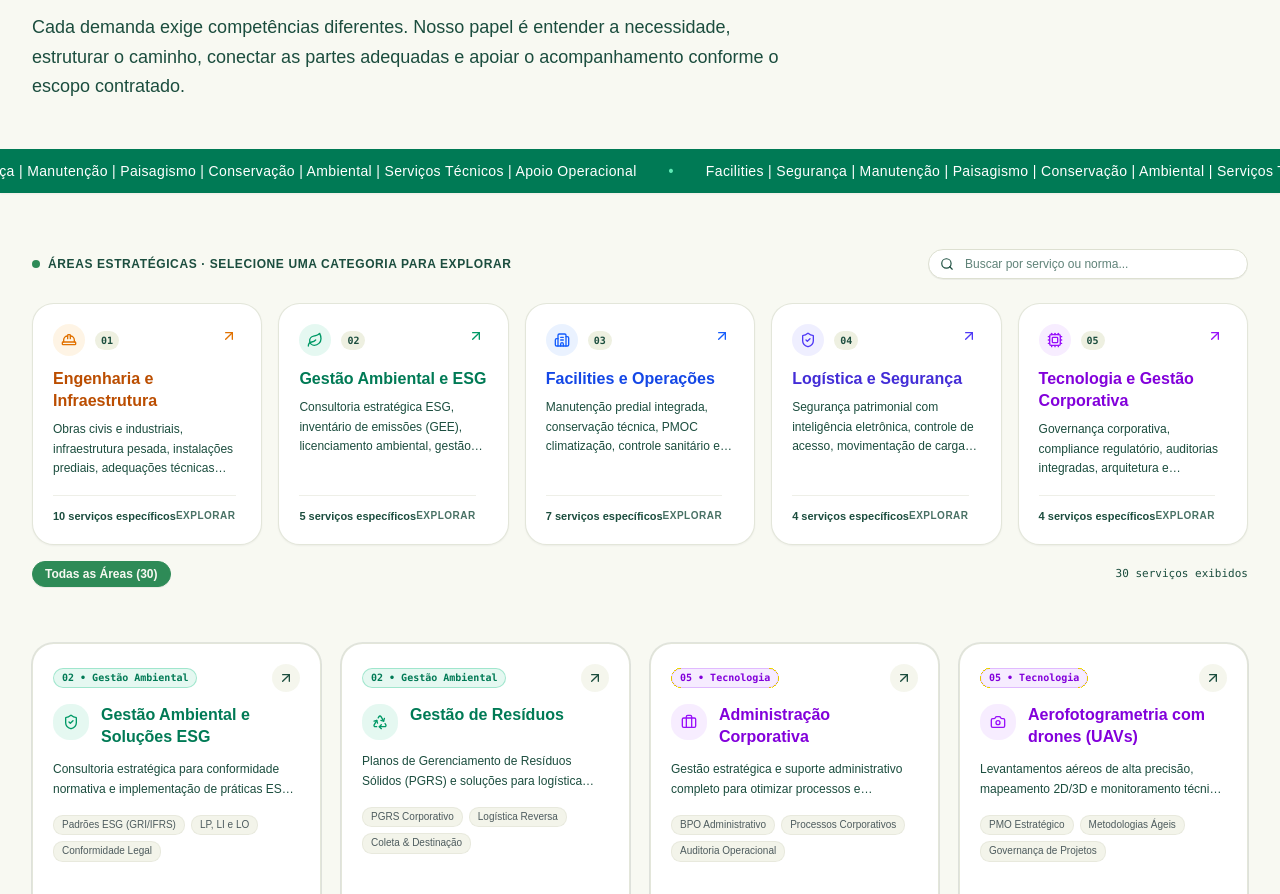
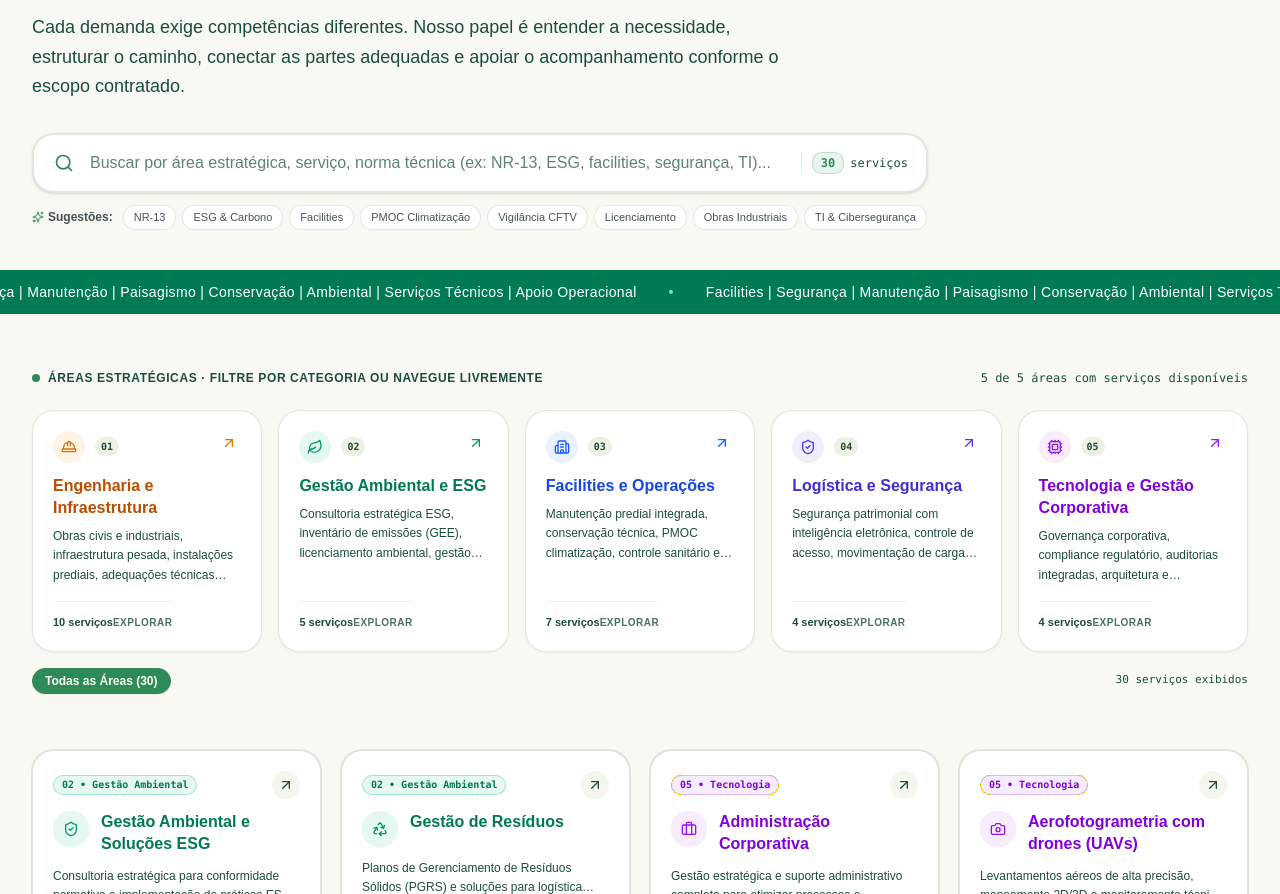
Before and after one commit to alanhspinheiro/greenverse, a React (Vite) app: page / in a window 1280 px wide. Shown: the part 2605-3499 px from the top of the page. Built offline with nearby package versions, Linux system fonts and the light colour scheme.

Commit message:
adicionando busca
adicionando busca por serviços

```diff
--- a/src/components/SolutionsSection.tsx
+++ b/src/components/SolutionsSection.tsx
@@ -6,7 +6,7 @@ import {
   ArrowUpRight, ArrowRight, Eye, CheckCircle2,
   HardHat, Leaf, Building2, ShieldCheck, Cpu,
   Layers, Search, Sparkles, PhoneCall, ChevronRight,
-  ExternalLink, Check
+  ExternalLink, Check, X, Filter
 } from 'lucide-react';
 import { Button } from '@/components/ui/button';
 import { Badge } from '@/components/ui/badge';
@@ -251,7 +251,6 @@ export const getTagsForService = (id: string): string[] => {
 
 export const SolutionsSection: React.FC = () => {
   const { t } = useLanguage();
-  // By default, show all or default to the first area if preferred
   const [selectedAreaId, setSelectedAreaId] = useState<string>('all');
   const [searchQuery, setSearchQuery] = useState<string>('');
   const [previewService, setPreviewService] = useState<typeof SERVICES[0] | null>(null);
@@ -261,28 +260,80 @@ export const SolutionsSection: React.FC = () => {
     return STRATEGIC_AREAS.find((a) => a.id === selectedAreaId) || null;
   }, [selectedAreaId]);
 
-  // Filtered services
+  // Calculate live matching service counts for each strategic area while typing
+  const areaMatchCounts = useMemo(() => {
+    const q = searchQuery.toLowerCase().trim();
+    const counts: Record<string, number> = {};
+
+    STRATEGIC_AREAS.forEach((area) => {
+      if (!q) {
+        counts[area.id] = area.serviceIds.length;
+        return;
+      }
+
+      const areaSelfMatch =
+        area.title.toLowerCase().includes(q) ||
+        area.shortTitle.toLowerCase().includes(q) ||
+        area.description.toLowerCase().includes(q) ||
+        area.keyHighlights.some((h) => h.toLowerCase().includes(q));
+
+      const matchingServicesInArea = SERVICES.filter((s) => {
+        if (!area.serviceIds.includes(s.id)) return false;
+        if (areaSelfMatch) return true;
+        const matchTitle = s.title.toLowerCase().includes(q);
+        const matchDesc = s.description.toLowerCase().includes(q);
+        const tags = getTagsForService(s.id);
+        const matchTags = tags.some((t) => t.toLowerCase().includes(q));
+        const matchDetails = s.details?.some((d: any) =>
+          d.category?.toLowerCase().includes(q) ||
+          d.items?.some((it: string) => it.toLowerCase().includes(q))
+        );
+        return matchTitle || matchDesc || matchTags || matchDetails;
+      });
+
+      counts[area.id] = matchingServicesInArea.length;
+    });
+
+    return counts;
+  }, [searchQuery]);
+
+  // Total matching strategic areas
+  const matchingAreasCount = useMemo(() => {
+    return STRATEGIC_AREAS.filter((area) => (areaMatchCounts[area.id] || 0) > 0).length;
+  }, [areaMatchCounts]);
+
+  // Filtered services based on current search query and selected area
   const filteredServices = useMemo(() => {
+    const q = searchQuery.toLowerCase().trim();
+
     return SERVICES.filter((service) => {
-      // Area filter
-      if (selectedAreaId !== 'all') {
-        const area = STRATEGIC_AREAS.find((a) => a.id === selectedAreaId);
-        if (!area || !area.serviceIds.includes(service.id)) {
+      const area = getAreaForService(service.id);
+
+      // If user selected an area, respect it (unless user is in 'all')
+      if (selectedAreaId !== 'all' && !area.serviceIds.includes(service.id)) {
         return false;
       }
-      }
 
-      // Search query filter
-      if (searchQuery.trim()) {
-        const q = searchQuery.toLowerCase().trim();
+      // If no search query, then area filter is sufficient
+      if (!q) return true;
+
+      // Area-level match
+      const areaMatch =
+        area.title.toLowerCase().includes(q) ||
+        area.shortTitle.toLowerCase().includes(q) ||
+        area.description.toLowerCase().includes(q) ||
+        area.keyHighlights.some((h) => h.toLowerCase().includes(q));
+
       const matchTitle = service.title.toLowerCase().includes(q);
       const matchDesc = service.description.toLowerCase().includes(q);
       const tags = getTagsForService(service.id);
       const matchTags = tags.some((tag) => tag.toLowerCase().includes(q));
-        return matchTitle || matchDesc || matchTags;
-      }
+      const matchDetails = service.details?.some((d: any) =>
+        d.category?.toLowerCase().includes(q) ||
+        d.items?.some((it: string) => it.toLowerCase().includes(q))
+      );
 
-      return true;
+      return areaMatch || matchTitle || matchDesc || matchTags || matchDetails;
     });
   }, [selectedAreaId, searchQuery]);
 
@@ -343,7 +394,7 @@ export const SolutionsSection: React.FC = () => {
       <div className="container mx-auto px-4 sm:px-6 lg:px-8 relative z-10">
 
         {/* Section Header (Inspired by reference image "Our Services" layout) */}
-        <div className="max-w-3xl mb-12">
+        <div className="max-w-3xl mb-8">
           <div className="inline-flex items-center gap-2 px-3 py-1 rounded-full bg-primary/10 border border-primary/20 text-primary text-xs font-semibold tracking-wider uppercase mb-3.5">
             <Sparkles className="h-3.5 w-3.5" />
             <span>{t.servicesSection.badge || 'PORTFÓLIO DE SOLUÇÕES'}</span>
@@ -355,6 +406,98 @@ export const SolutionsSection: React.FC = () => {
           <p className="text-muted-foreground text-base sm:text-lg mt-3.5 leading-relaxed font-normal">
             {t.servicesSection.lead || 'Cada demanda exige competências diferentes. Nosso papel é entender a necessidade, estruturar o caminho, conectar as partes adequadas e apoiar o acompanhamento conforme o escopo contratado.'}
           </p>
+        </div>
+
+        {/* PROMINENT TOP SEARCH BAR (Permite ao usuário filtrar rapidamente áreas e serviços enquanto digita) */}
+        <div className="mb-10 max-w-4xl">
+          <div className="relative flex items-center bg-card rounded-2xl border-2 border-border/80 focus-within:border-primary focus-within:ring-4 focus-within:ring-primary/10 shadow-sm transition-all p-1.5 sm:p-2">
+            <div className="pl-3 pr-2 text-primary flex items-center pointer-events-none">
+              <Search className="h-5 w-5" />
+            </div>
+
+            <input
+              type="text"
+              value={searchQuery}
+              onChange={(e) => setSearchQuery(e.target.value)}
+              placeholder="Buscar por área estratégica, serviço, norma técnica (ex: NR-13, ESG, facilities, segurança, TI)..."
+              className="w-full bg-transparent px-2 py-2 text-sm sm:text-base text-foreground placeholder:text-muted-foreground/70 focus:outline-none"
+            />
+
+            {/* Clear Button */}
+            {searchQuery && (
+              <button
+                onClick={() => setSearchQuery('')}
+                className="p-1.5 mr-1 rounded-xl text-muted-foreground hover:text-foreground hover:bg-muted transition-colors flex items-center gap-1 text-xs font-semibold shrink-0"
+                title="Limpar busca"
+              >
+                <X className="h-4 w-4" />
+                <span className="hidden sm:inline">Limpar</span>
+              </button>
+            )}
+
+            {/* Live Count Indicator Badge */}
+            <div className="hidden sm:flex items-center gap-1.5 pr-2.5 pl-2.5 border-l border-border/70 text-xs font-mono text-muted-foreground shrink-0">
+              <span className={`px-2 py-0.5 rounded-md font-bold ${
+                filteredServices.length > 0
+                  ? 'bg-primary/10 text-primary border border-primary/20'
+                  : 'bg-muted text-muted-foreground'
+              }`}>
+                {filteredServices.length}
+              </span>
+              <span>{filteredServices.length === 1 ? 'serviço' : 'serviços'}</span>
+            </div>
+          </div>
+
+          {/* Quick Filter Tag Suggestions */}
+          <div className="flex flex-wrap items-center gap-1.5 mt-3 text-xs text-muted-foreground">
+            <span className="font-semibold text-foreground/80 flex items-center gap-1 mr-1">
+              <Sparkles className="h-3 w-3 text-primary" /> Sugestões:
+            </span>
+            {['NR-13', 'ESG & Carbono', 'Facilities', 'PMOC Climatização', 'Vigilância CFTV', 'Licenciamento', 'Obras Industriais', 'TI & Cibersegurança'].map((chip) => {
+              const isSelected = searchQuery.toLowerCase() === chip.toLowerCase();
+              return (
+                <button
+                  key={chip}
+                  onClick={() => setSearchQuery(isSelected ? '' : chip)}
+                  className={`px-2.5 py-1 rounded-lg border text-[11px] font-medium transition-colors ${
+                    isSelected
+                      ? 'bg-primary text-primary-foreground border-primary shadow-xs'
+                      : 'bg-card hover:bg-muted text-foreground/80 border-border/70 hover:border-primary/40'
+                  }`}
+                >
+                  {chip}
+                </button>
+              );
+            })}
+          </div>
+
+          {/* Live Search Active Feedback Banner */}
+          {searchQuery && (
+            <div className="mt-3.5 p-3 rounded-xl bg-primary/5 border border-primary/20 flex flex-wrap items-center justify-between gap-2 text-xs">
+              <div className="flex items-center gap-2 text-foreground/90 font-medium">
+                <Filter className="h-3.5 w-3.5 text-primary" />
+                <span>
+                  Filtrando por <strong>"{searchQuery}"</strong>: {filteredServices.length} {filteredServices.length === 1 ? 'serviço encontrado' : 'serviços encontrados'} em {matchingAreasCount} {matchingAreasCount === 1 ? 'área estratégica' : 'áreas estratégicas'}.
+                </span>
+              </div>
+              <div className="flex items-center gap-2">
+                {selectedAreaId !== 'all' && (
+                  <button
+                    onClick={() => setSelectedAreaId('all')}
+                    className="text-primary hover:underline font-bold"
+                  >
+                    Ver em todas as áreas
+                  </button>
+                )}
+                <button
+                  onClick={() => setSearchQuery('')}
+                  className="text-muted-foreground hover:text-foreground underline ml-1"
+                >
+                  Limpar filtro
+                </button>
+              </div>
+            </div>
+          )}
         </div>
 
         {/* Minimalist Animated Continuous Ribbon (Preserved) */}
@@ -389,28 +532,12 @@ export const SolutionsSection: React.FC = () => {
             <div>
               <span className="text-xs font-bold uppercase tracking-wider text-muted-foreground flex items-center gap-2">
                 <span className="w-2 h-2 rounded-full bg-primary inline-block"></span>
-                Áreas Estratégicas · Selecione uma categoria para explorar
+                Áreas Estratégicas · Filtre por categoria ou navegue livremente
               </span>
             </div>
 
-            {/* Quick search input */}
-            <div className="relative max-w-xs w-full">
-              <Search className="h-3.5 w-3.5 absolute left-3 top-1/2 -translate-y-1/2 text-muted-foreground" />
-              <input
-                type="text"
-                placeholder="Buscar por serviço ou norma..."
-                value={searchQuery}
-                onChange={(e) => setSearchQuery(e.target.value)}
-                className="w-full pl-9 pr-3 py-1.5 text-xs rounded-xl border border-border bg-card text-foreground placeholder:text-muted-foreground/70 focus:outline-none focus:ring-1 focus:ring-primary shadow-2xs"
-              />
-              {searchQuery && (
-                <button
-                  onClick={() => setSearchQuery('')}
-                  className="absolute right-2.5 top-1/2 -translate-y-1/2 text-[10px] text-muted-foreground hover:text-foreground font-semibold"
-                >
-                  Limpar
-                </button>
-              )}
+            <div className="text-xs font-mono text-muted-foreground">
+              {matchingAreasCount} de 5 áreas com serviços disponíveis
             </div>
           </div>
 
@@ -419,13 +546,17 @@ export const SolutionsSection: React.FC = () => {
             {STRATEGIC_AREAS.map((area) => {
               const AreaIcon = area.icon;
               const isSelected = selectedAreaId === area.id;
+              const matchCount = areaMatchCounts[area.id] ?? area.serviceIds.length;
+              const hasMatches = matchCount > 0;
 
               return (
                 <button
                   key={area.id}
                   onClick={() => setSelectedAreaId(isSelected ? 'all' : area.id)}
                   className={`text-left p-5 rounded-2xl border transition-all duration-200 flex flex-col justify-between group relative overflow-hidden bg-card ${
-                    isSelected
+                    !hasMatches && searchQuery
+                      ? 'opacity-40 grayscale-[40%] border-border/40 hover:opacity-75'
+                      : isSelected
                       ? area.colorClasses.cardActiveBorder
                       : `border-border/80 ${area.colorClasses.cardBorderHover} shadow-xs hover:shadow-sm hover:-translate-y-0.5`
                   }`}
@@ -467,8 +598,10 @@ export const SolutionsSection: React.FC = () => {
 
                   {/* Card Footer with count and indicator */}
                   <div className="pt-3 border-t border-border/50 flex items-center justify-between">
-                    <span className="text-[11px] font-semibold text-muted-foreground">
-                      {area.serviceIds.length} serviços específicos
+                    <span className={`text-[11px] font-semibold ${
+                      searchQuery && hasMatches ? 'text-primary font-bold' : 'text-muted-foreground'
+                    }`}>
+                      {searchQuery ? `${matchCount} encontrados` : `${area.serviceIds.length} serviços`}
                     </span>
                     <span className={`text-[10px] font-bold uppercase tracking-wider ${
                       isSelected ? 'text-primary font-extrabold' : 'text-muted-foreground/80 group-hover:text-foreground'
@@ -482,7 +615,7 @@ export const SolutionsSection: React.FC = () => {
           </div>
 
           {/* Quick Filter Pill for All Services */}
-          <div className="mt-4 flex items-center justify-between text-xs text-muted-foreground">
+          <div className="mt-4 flex flex-wrap items-center justify-between gap-2 text-xs text-muted-foreground">
             <div className="flex items-center gap-2">
               <button
                 onClick={() => setSelectedAreaId('all')}
@@ -504,8 +637,8 @@ export const SolutionsSection: React.FC = () => {
               )}
             </div>
 
-            <span className="font-mono text-[11px] hidden sm:inline">
-              {filteredServices.length} serviços exibidos
+            <span className="font-mono text-[11px]">
+              {filteredServices.length} {filteredServices.length === 1 ? 'serviço exibido' : 'serviços exibidos'}
             </span>
           </div>
         </div>
@@ -570,6 +703,34 @@ export const SolutionsSection: React.FC = () => {
             </motion.div>
           )}
         </AnimatePresence>
+
+        {/* Empty Search State */}
+        {filteredServices.length === 0 && (
+          <div className="py-16 text-center border rounded-3xl bg-card border-dashed border-border mb-12">
+            <Layers className="h-10 w-10 mx-auto text-muted-foreground mb-3 opacity-60" />
+            <h4 className="text-base font-bold text-foreground mb-1">Nenhum serviço correspondente</h4>
+            <p className="text-xs text-muted-foreground max-w-md mx-auto mb-4">
+              Não encontramos resultados para <strong>"{searchQuery}"</strong>{selectedAreaId !== 'all' ? ` dentro de ${activeArea?.shortTitle}` : ''}. Tente outros termos ou redefina o filtro.
+            </p>
+            <div className="flex items-center justify-center gap-3">
+              <Button
+                variant="outline"
+                size="sm"
+                onClick={() => setSearchQuery('')}
+              >
+                Limpar Busca
+              </Button>
+              {selectedAreaId !== 'all' && (
+                <Button
+                  size="sm"
+                  onClick={() => setSelectedAreaId('all')}
+                >
+                  Buscar em Todas as Áreas
+                </Button>
+              )}
+            </div>
+          </div>
+        )}
 
         {/* 2. SPECIFIC SERVICES GRID (Adopting the reference image card visual concept with diagonal arrow ↗) */}
         <div className="grid grid-cols-1 md:grid-cols-2 lg:grid-cols-4 gap-5">
```
Lines whose indentation alone changed are shown as unchanged.
